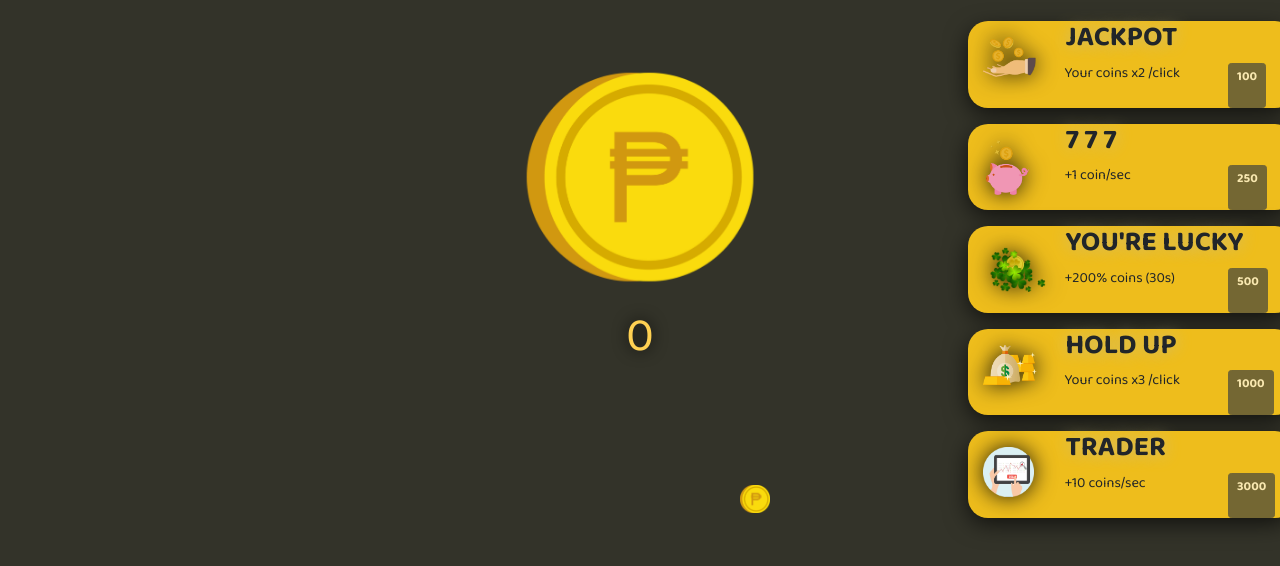
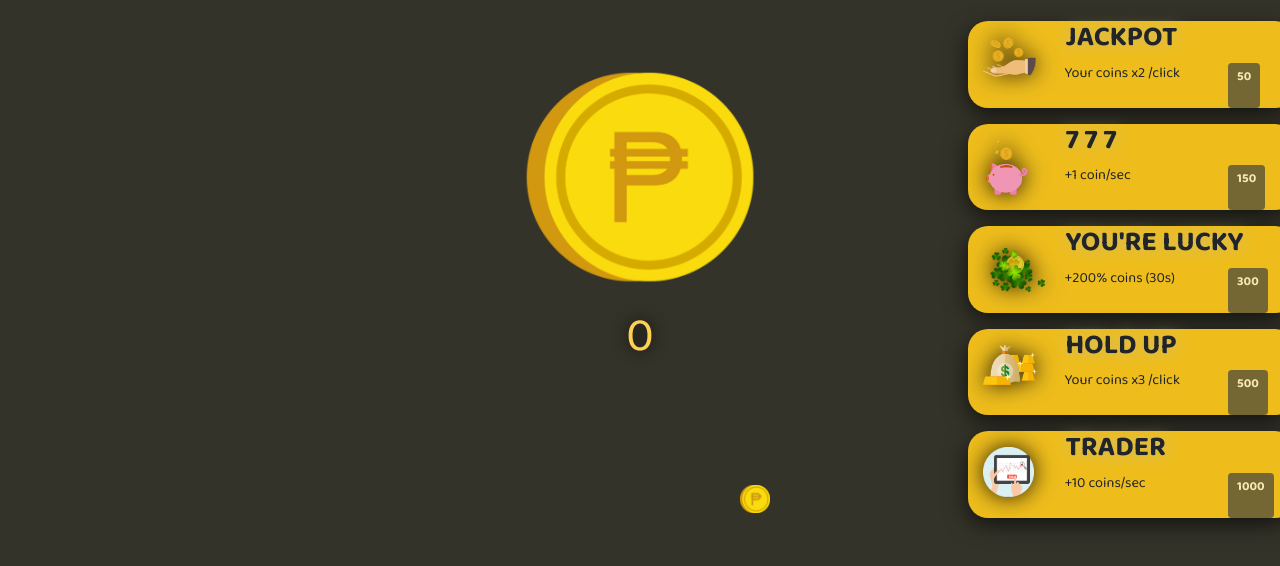
Before and after one commit to LouisHubien/Clicker, a plain HTML site: page index.html in a window 1280 px wide. Shown: the part 118-684 px from the top of the page. Drawn offline with nearby package versions, Linux system fonts and the light colour scheme; a web font is replaced by a local one.

Commit message:
prix à jour

```diff
--- a/index.html
+++ b/index.html
@@ -61,7 +61,7 @@
                                         <p id="updateDescription1">Your coins x2 /click</p>
                                     </div>
                                     <div class="col-4">
-                                        <button id="updatePriceButton1" class="btn btn-dark btn-sm popup"><p class="prix" id="updatePrice1" onclick="myPopup()"><b>100</b></p></button>
+                                        <button id="updatePriceButton1" class="btn btn-dark btn-sm popup"><p class="prix" id="updatePrice1" onclick="myPopup()"><b>50</b></p></button>
                                         <span class="popuptext" id="myPopup">Not Enough Money!</span>
                                     </div>
                                 </div>
@@ -86,7 +86,7 @@
                                     <p id="updateDescription2">+1 coin/sec</p>
                                 </div>
                                 <div class="col-4">
-                                    <button id="updatePriceButton2" class="btn btn-dark btn-sm"><p class="prix" id="updatePrice2"><b>250</b></p></button>
+                                    <button id="updatePriceButton2" class="btn btn-dark btn-sm"><p class="prix" id="updatePrice2"><b>150</b></p></button>
                                 </div>
                             </div>
                         </div>
@@ -110,7 +110,7 @@
                                     <p id="updateDescription3">+200% coins (30s)</p>
                                 </div>
                                 <div class="col-4 buttonClick">
-                                    <button id="updatePriceButton3" class="btn btn-dark btn-sm"><p class="prix" id="updatePrice3"><b>500</b></p></button>
+                                    <button id="updatePriceButton3" class="btn btn-dark btn-sm"><p class="prix" id="updatePrice3"><b>300</b></p></button>
                                 </div>
                             </div>
                         </div>
@@ -134,7 +134,7 @@
                                     <p id="updateDescription4">Your coins x3 /click</p>
                                 </div>
                                 <div class="col-4">
-                                    <button id="updatePriceButton4" class="btn btn-dark btn-sm"><p class="prix" id="updatePrice4"><b>1000</b></p></button>
+                                    <button id="updatePriceButton4" class="btn btn-dark btn-sm"><p class="prix" id="updatePrice4"><b>500</b></p></button>
                                 </div>
                             </div>
                         </div>
@@ -158,7 +158,7 @@
                                     <p id="updateDescription5">+10 coins/sec</p>
                                 </div>
                                 <div class="col-4">
-                                    <button id="updatePriceButton5" class="btn btn-dark btn-sm"><p class="prix" id="updatePrice5"><b>3000</b></p></button>
+                                    <button id="updatePriceButton5" class="btn btn-dark btn-sm"><p class="prix" id="updatePrice5"><b>1000</b></p></button>
                                 </div>
                             </div>
                         </div>
--- a/script.js
+++ b/script.js
@@ -80,7 +80,6 @@
 
     upgrade1.addEventListener("click", () => {
         myNumbPlus *= 2;
-        price = 10;
         myAudio.play();
         myNumb -= myPrice1;
         counter.innerHTML = myNumb;
```
